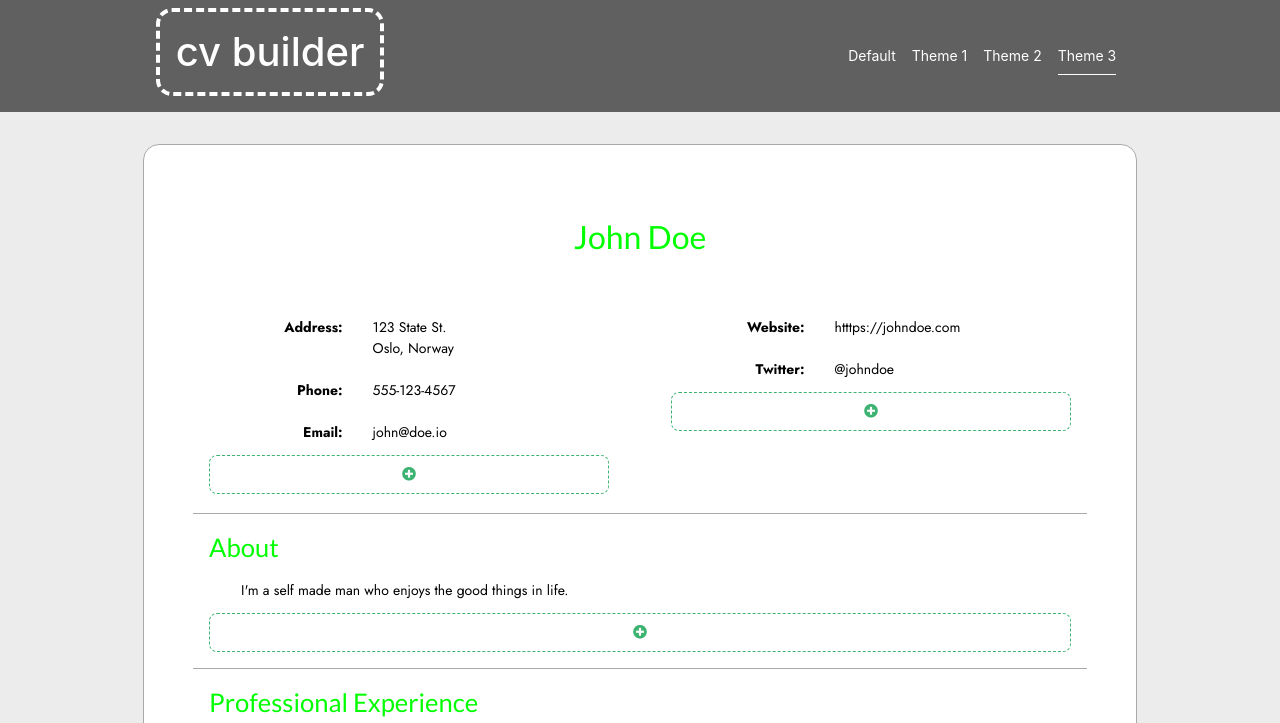
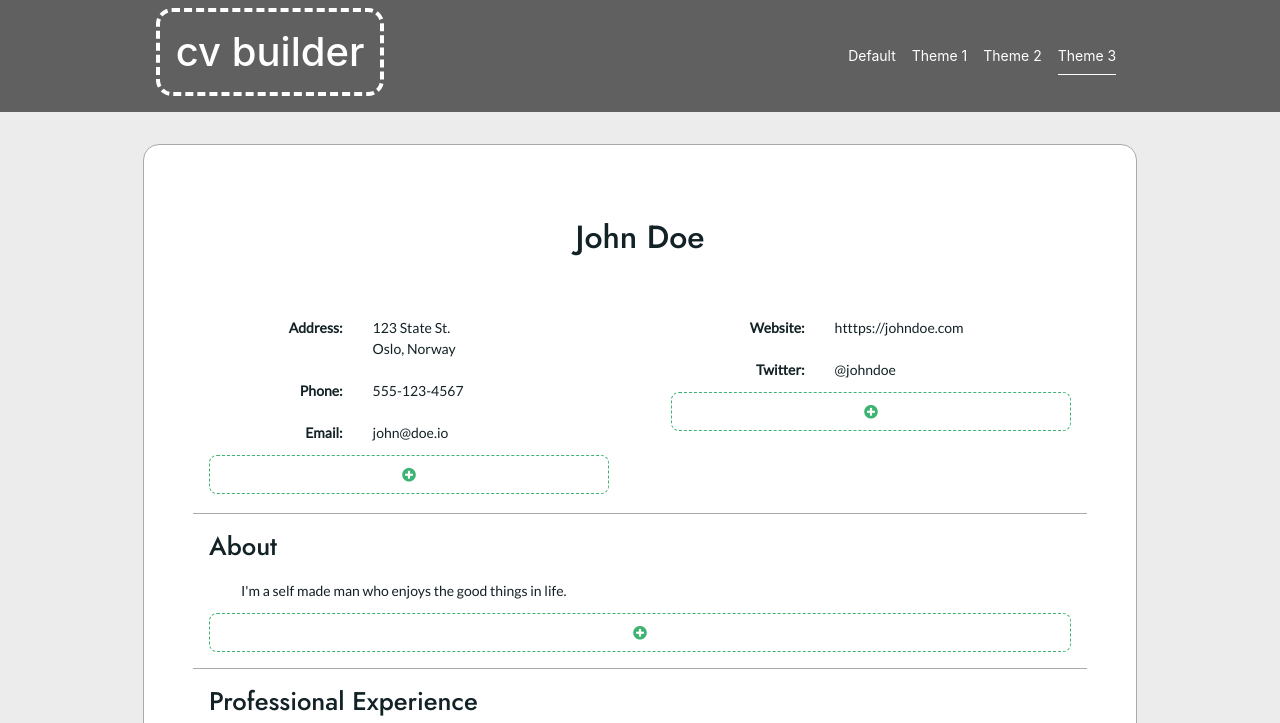
Before and after one commit to jumboduck/CV-Builder, a plain HTML site: page index.html in a window 1280 px wide. Both pictures are taken after a click on the link "Theme 3". Shown: the top 723 px of the page. Drawn offline with nearby package versions, Linux system fonts and the light colour scheme.

Commit message:
styles added for theme 3

```diff
--- a/assets/css/themes.css
+++ b/assets/css/themes.css
@@ -1,5 +1,5 @@
 /* Importing fonts from google fonts */
-@import url("https://fonts.googleapis.com/css?family=Montserrat:400,600|Open+Sans:400,700|Raleway:400|Roboto:400,700|Lato:400|Jost:400,700");
+@import url("https://fonts.googleapis.com/css?family=Montserrat:400,600|Open+Sans:400,700|Raleway:400|Roboto:400,700|Lato:400|Jost:400,500");
 
 /* Default Theme */
 /* horizontal bar between sections */
@@ -54,12 +54,16 @@
 .theme3 h2,
 .theme3 h3,
 .theme3 h5 {
-    color: #0f0;
-    font-family: "Lato", sans-serif;
-    font-weight: 400;
+    color: #132226;
+    font-family: "Jost", sans-serif;
+    font-weight: 500;
 }
 
 .theme3 {
-    color: #000;
-    font-family: "Jost", sans-serif;
+    color: #132226;
+    font-family: "Lato", sans-serif;
 }
+
+.theme3 .three-column ul {
+    list-style-type: none;
+}
```
